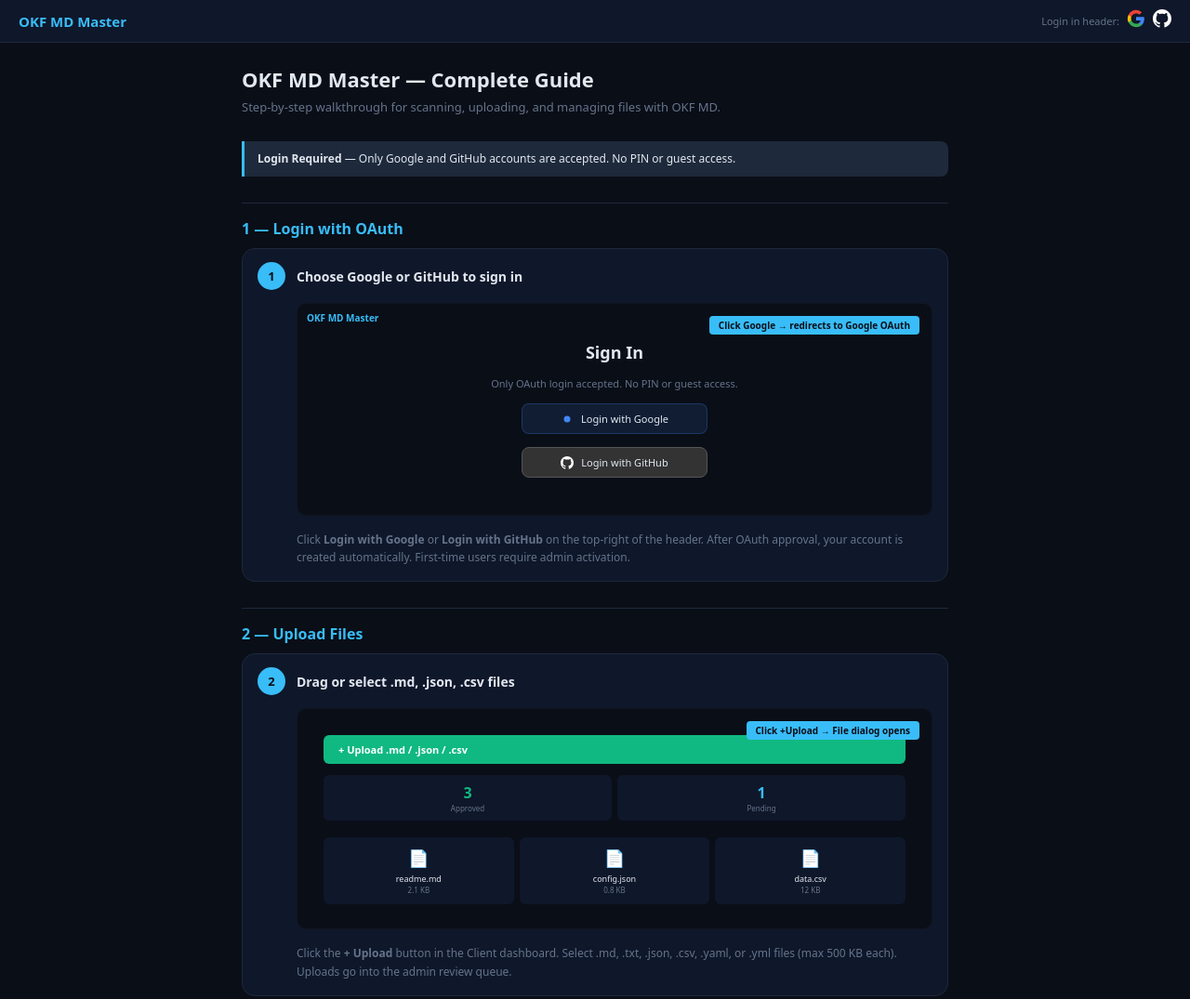
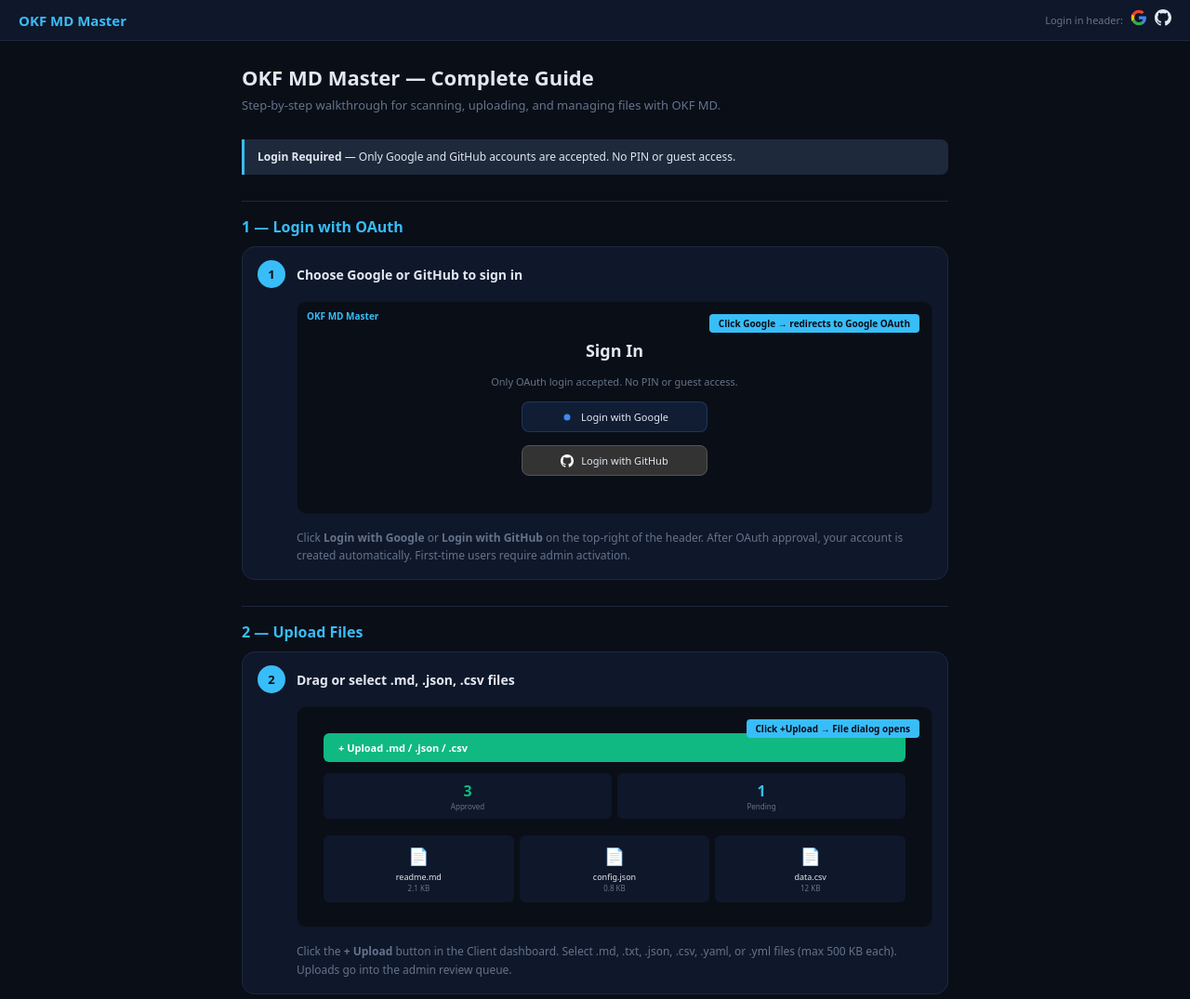
Before and after one commit to ThaiJenspacito/OKF_MD_Master, a website: page docs/guide.html in a window 1280 px wide. Shown: the top 1075 px of the page at 93% size. Drawn offline with Linux system fonts and the light colour scheme.

Commit message:
Guide: inline Google/GitHub SVGs instead of external /img/ refs (GitHub Pages compat)

```diff
--- a/docs/guide.html
+++ b/docs/guide.html
@@ -86,8 +86,8 @@
     <span class="logo">OKF MD Master</span>
     <div class="auth-bar">
       <span style="color:var(--dim);font-size:11px">Login in header:</span>
-      <a href="/login"><img src="/img/google.svg" alt="Google" title="Login with Google"></a>
-      <a href="/auth/github"><img src="/img/github.svg" alt="GitHub" title="Login with GitHub"></a>
+      <a href="/login" title="Login with Google"><svg width="18" height="18" viewBox="0 0 24 24"><path fill="#4285F4" d="M22.56 12.25c0-.78-.07-1.53-.2-2.25H12v4.26h5.92a5.06 5.06 0 01-2.2 3.32v2.77h3.57c2.08-1.92 3.28-4.74 3.28-8.1z"/><path fill="#34A853" d="M12 23c2.97 0 5.46-.98 7.28-2.66l-3.57-2.77c-.98.66-2.23 1.06-3.71 1.06-2.86 0-5.29-1.93-6.16-4.53H2.18v2.84C3.99 20.53 7.7 23 12 23z"/><path fill="#FBBC05" d="M5.84 14.09c-.22-.66-.35-1.36-.35-2.09s.13-1.43.35-2.09V7.07H2.18C1.43 8.55 1 10.22 1 12s.43 3.45 1.18 4.93l2.85-2.22.81-.62z"/><path fill="#EA4335" d="M12 5.38c1.62 0 3.06.56 4.21 1.64l3.15-3.15C17.45 2.09 14.97 1 12 1 7.7 1 3.99 3.47 2.18 7.07l3.66 2.84c.87-2.6 3.3-4.53 6.16-4.53z"/></svg></a>
+      <a href="/auth/github" title="Login with GitHub"><svg width="18" height="18" viewBox="0 0 24 24" fill="#e2e8f0"><path d="M12 0C5.37 0 0 5.37 0 12c0 5.3 3.438 9.8 8.205 11.385.6.113.82-.258.82-.577 0-.285-.01-1.04-.015-2.04-3.338.724-4.042-1.61-4.042-1.61-.546-1.385-1.335-1.755-1.335-1.755-1.087-.744.084-.729.084-.729 1.205.084 1.838 1.236 1.838 1.236 1.07 1.835 2.809 1.305 3.495.998.108-.776.417-1.305.76-1.605-2.665-.3-5.466-1.332-5.466-5.93 0-1.31.465-2.38 1.235-3.22-.135-.303-.54-1.523.105-3.176 0 0 1.005-.322 3.3 1.23.96-.267 1.98-.399 3-.405 1.02.006 2.04.138 3 .405 2.28-1.552 3.285-1.23 3.285-1.23.645 1.653.24 2.873.12 3.176.765.84 1.23 1.91 1.23 3.22 0 4.61-2.805 5.625-5.475 5.92.42.36.81 1.096.81 2.22 0 1.605-.015 2.896-.015 3.286 0 .315.21.69.825.57C20.565 21.795 24 17.295 24 12c0-6.63-5.37-12-12-12z"/></svg></a>
     </div>
   </div>
   <div class="container">
```
